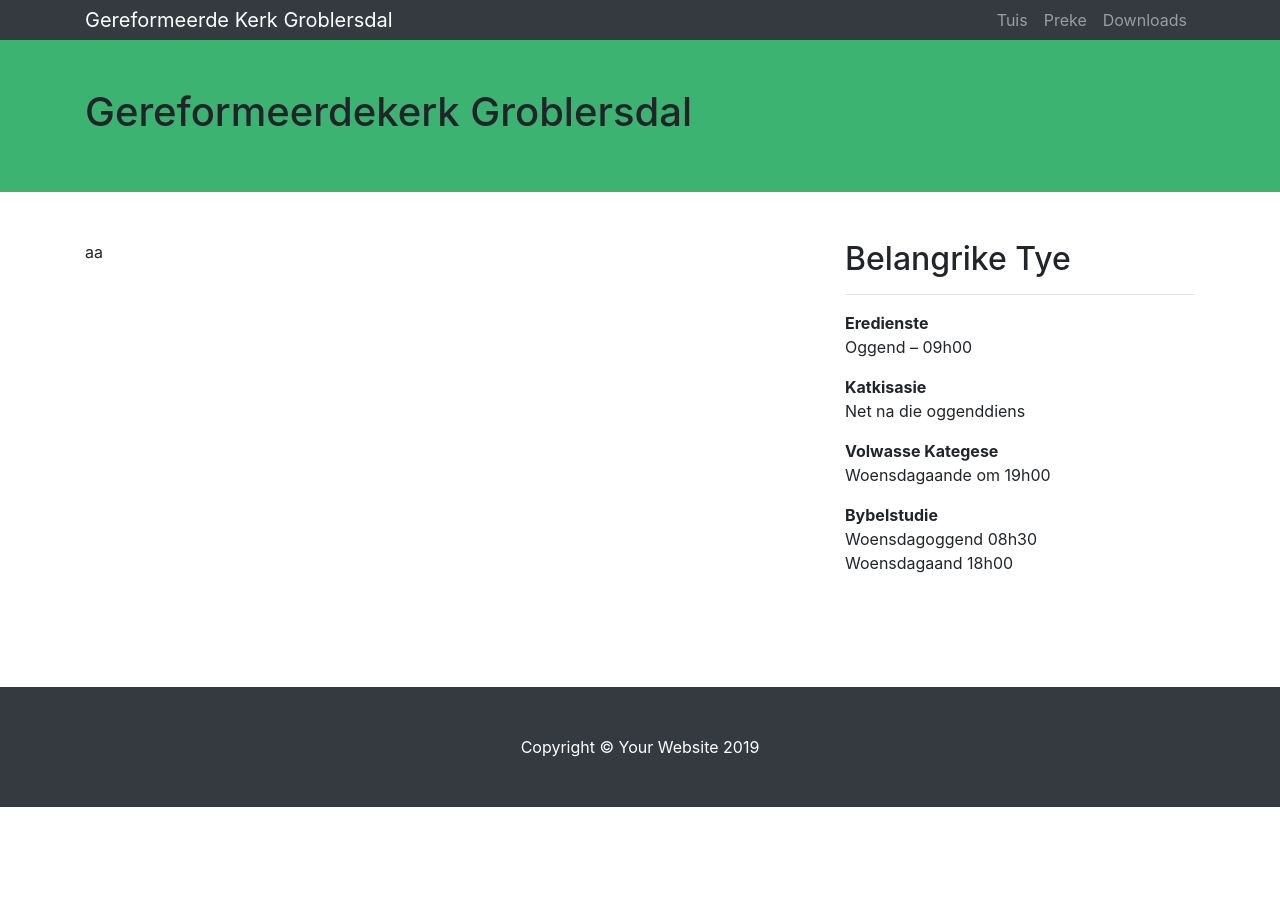
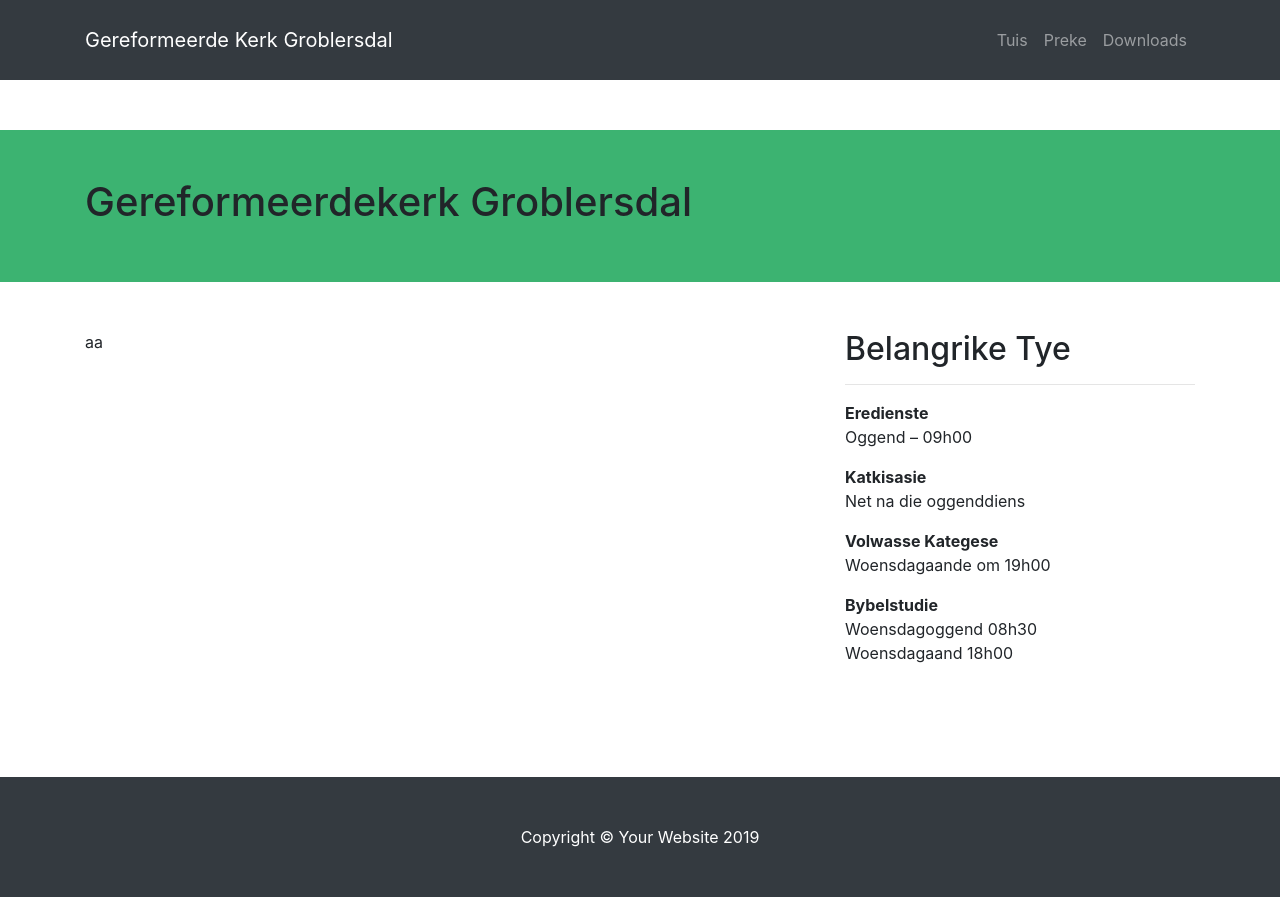
Before and after one commit to sharu725/business-frontpage, a Jekyll site: the page built from downloads/readme.md, in a window 1280 px wide. Built offline with Jekyll 4.4.1, drawn with Linux system fonts in a browser that asks for light colours; nearby versions of some CDN libraries; our own code applies the rules of GitHub Pages for plain Markdown files; library files that are not in the unit come from our copies; comment, search, counter and statistics services are not loaded.

Commit message:
Update navigation.html

```diff
--- a/_includes/navigation.html
+++ b/_includes/navigation.html
@@ -1,9 +1,7 @@
 <!-- Navigation -->
-<nav class="navbar navbar-expand-lg navbar-dark bg-dark">
+<nav class="navbar navbar-expand-lg navbar-dark bg-dark" style="padding-top: 20px;padding-bottom: 20px;margin-bottom: 50px;">
   <div class="container">
-    <a class="navbar-brand js-scroll-trigger" href="{{ site.baseurl }}/"
-      >Gereformeerde Kerk Groblersdal</a
-    >
+    <a class="navbar-brand js-scroll-trigger" href="{{ site.baseurl }}/">Gereformeerde Kerk Groblersdal</a>
     <button
       class="navbar-toggler ml-auto"
       type="button"
```
